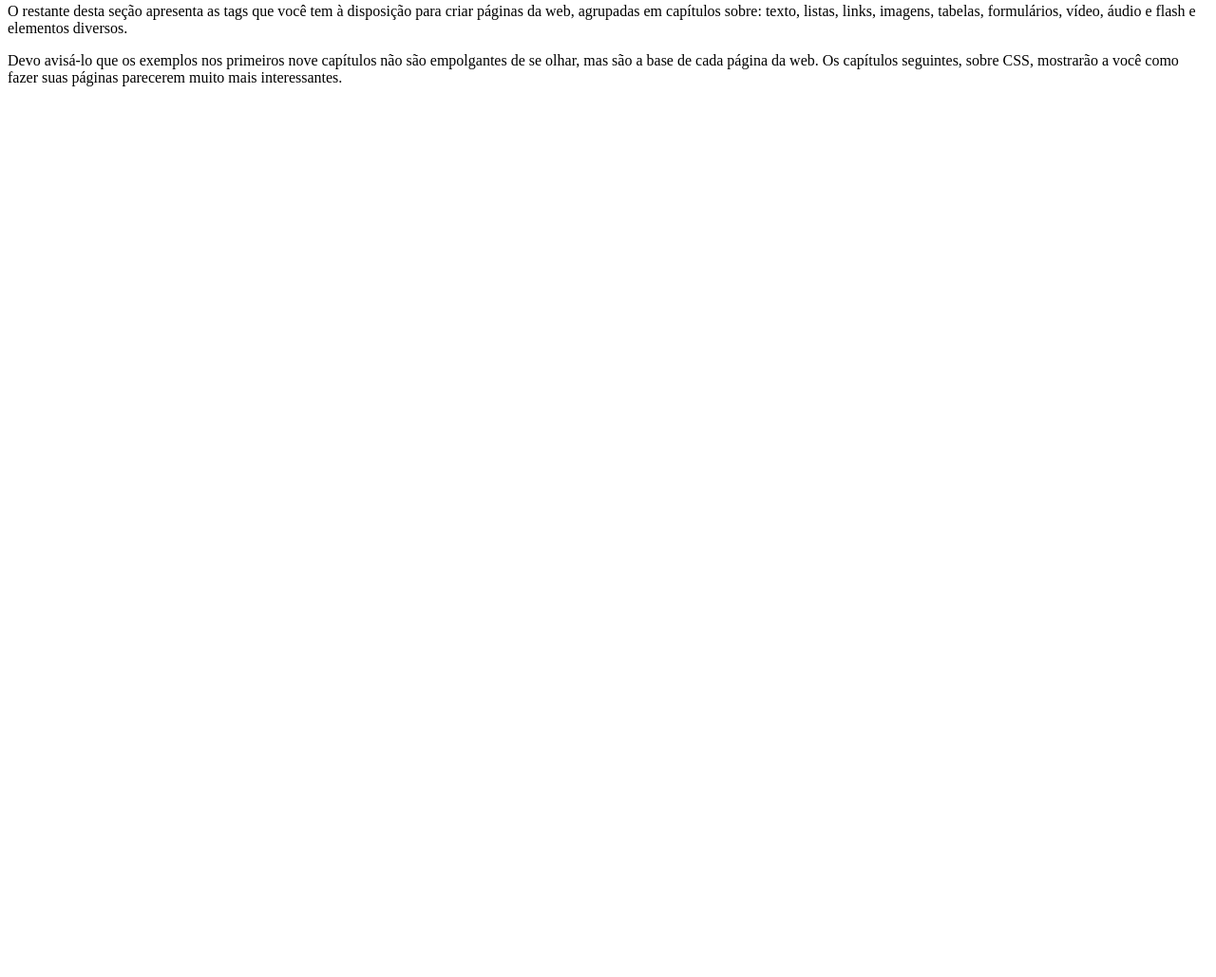
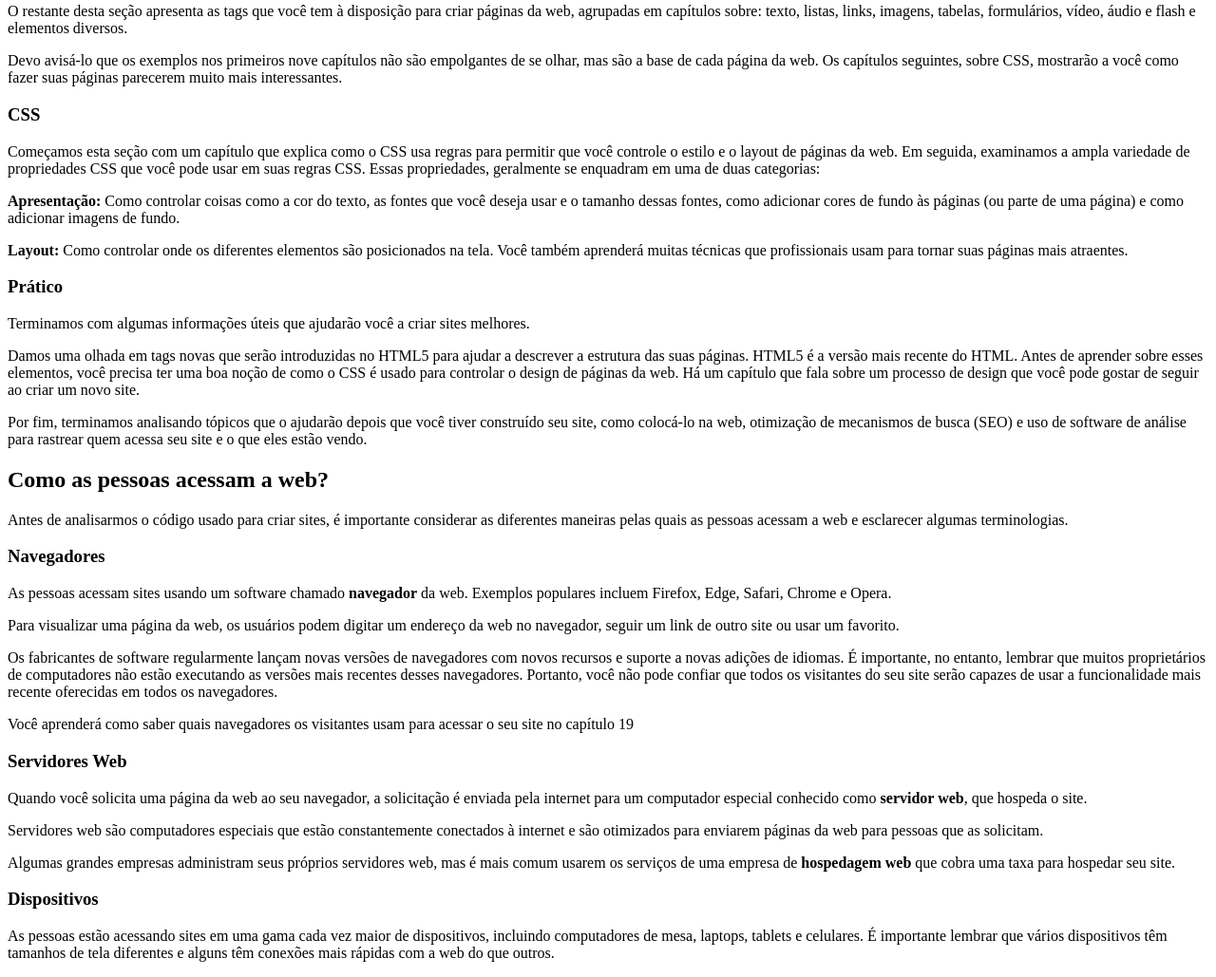
Before and after one commit to jean-cap/traducao-livro-html-css, a website: page secoes/introducao.html in a window 1280 px wide. Shown: the part 486-1515 px from the top of the page at 95% size. Before the commit the page ends 800 px from the top, so only its background shows below. Drawn offline with Linux system fonts and the light colour scheme.

Commit message:
Acição de novas seções.

```diff
--- a/secoes/introducao.html
+++ b/secoes/introducao.html
@@ -68,5 +68,105 @@
     olhar, mas são a base de cada página da web. Os capítulos seguintes, sobre CSS,
     mostrarão a você como fazer suas páginas parecerem muito mais interessantes.
 </p>
+
+<h3>CSS</h3>
+
+<p>
+    Começamos esta seção com um capítulo que explica como o CSS usa regras para permitir
+    que você controle o estilo e o layout de páginas da web. Em seguida, examinamos a
+    ampla variedade de propriedades CSS que você pode usar em suas regras CSS. Essas
+    propriedades, geralmente se enquadram em uma de duas categorias:
+</p>
+
+<p>
+    <strong>Apresentação:</strong> Como controlar coisas como a cor do texto, as fontes
+    que você deseja usar e o tamanho dessas fontes, como adicionar cores de fundo às
+    páginas (ou parte de uma página) e como adicionar imagens de fundo.
+</p>
+
+<p>
+    <strong>Layout:</strong> Como controlar onde os diferentes elementos são posicionados
+    na tela. Você também aprenderá muitas técnicas que profissionais usam para tornar
+    suas páginas mais atraentes.
+</p>
+
+<h3>Prático</h3>
+
+<p>Terminamos com algumas informações úteis que ajudarão você a criar sites melhores.</p>
+
+<p>
+    Damos uma olhada em tags novas que serão introduzidas no HTML5 para ajudar a descrever
+    a estrutura das suas páginas. HTML5 é a versão mais recente do HTML. Antes de aprender
+    sobre esses elementos, você precisa ter uma boa noção de como o CSS é usado para
+    controlar o design de páginas da web. Há um capítulo que fala sobre um processo de
+    design que você pode gostar de seguir ao criar um novo site.
+</p>
+
+<p>
+    Por fim, terminamos analisando tópicos que o ajudarão depois que você tiver construído
+    seu site, como colocá-lo na web, otimização de mecanismos de busca (SEO) e uso de
+    software de análise para rastrear quem acessa seu site e o que eles estão vendo.
+</p>
+
+<h2>Como as pessoas acessam a web?</h2>
+
+<p>
+    Antes de analisarmos o código usado para criar sites, é importante considerar as
+    diferentes maneiras pelas quais as pessoas acessam a web e esclarecer algumas
+    terminologias.
+</p>
+
+<h3>Navegadores</h3>
+
+<p>
+    As pessoas acessam sites usando um software chamado <strong>navegador</strong> da web.
+    Exemplos populares incluem Firefox, Edge, Safari, Chrome e Opera.
+</p>
+
+<p>
+    Para visualizar uma página da web, os usuários podem digitar um endereço da web no
+    navegador, seguir um link de outro site ou usar um favorito.
+</p>
+
+<p>
+    Os fabricantes de software regularmente lançam novas versões de navegadores com novos
+    recursos e suporte a novas adições de idiomas. É importante, no entanto, lembrar que
+    muitos proprietários de computadores não estão executando as versões mais recentes
+    desses navegadores. Portanto, você não pode confiar que todos os visitantes do seu site
+    serão capazes de usar a funcionalidade mais recente oferecidas em todos os navegadores.
+</p>
+
+<p>
+    Você aprenderá como saber quais navegadores os visitantes usam para acessar o seu site
+    no capítulo 19
+</p>
+
+<h3>Servidores Web</h3>
+
+<p>
+    Quando você solicita uma página da web ao seu navegador, a solicitação é enviada pela
+    internet para um computador especial conhecido como <strong>servidor web</strong>,
+    que hospeda o site.
+</p>
+
+<p>
+    Servidores web são computadores especiais que estão constantemente conectados à internet
+    e são otimizados para enviarem páginas da web para pessoas que as solicitam.
+</p>
+
+<p>
+    Algumas grandes empresas administram seus próprios servidores web, mas é mais comum
+    usarem os serviços de uma empresa de <strong>hospedagem web</strong> que cobra uma taxa para hospedar
+    seu site.
+</p>
+
+<h3>Dispositivos</h3>
+
+<p>
+    As pessoas estão acessando sites em uma gama cada vez maior de dispositivos, incluindo
+    computadores de mesa, laptops, tablets e celulares. É importante lembrar que vários
+    dispositivos têm tamanhos de tela diferentes e alguns têm conexões mais rápidas com
+    a web do que outros.
+</p>
 </body>
 </html>
```
